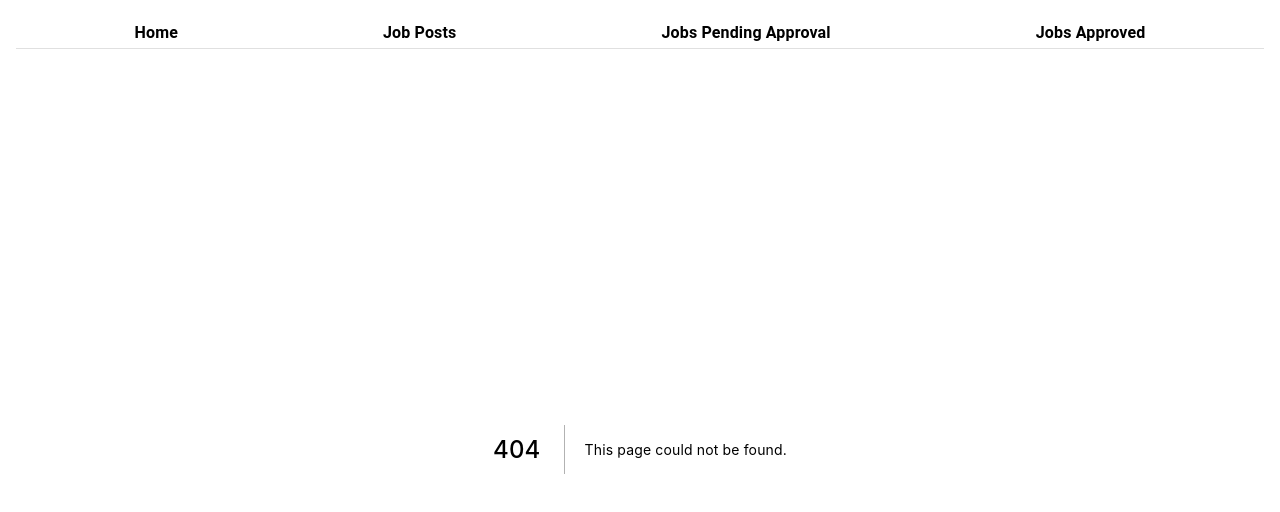
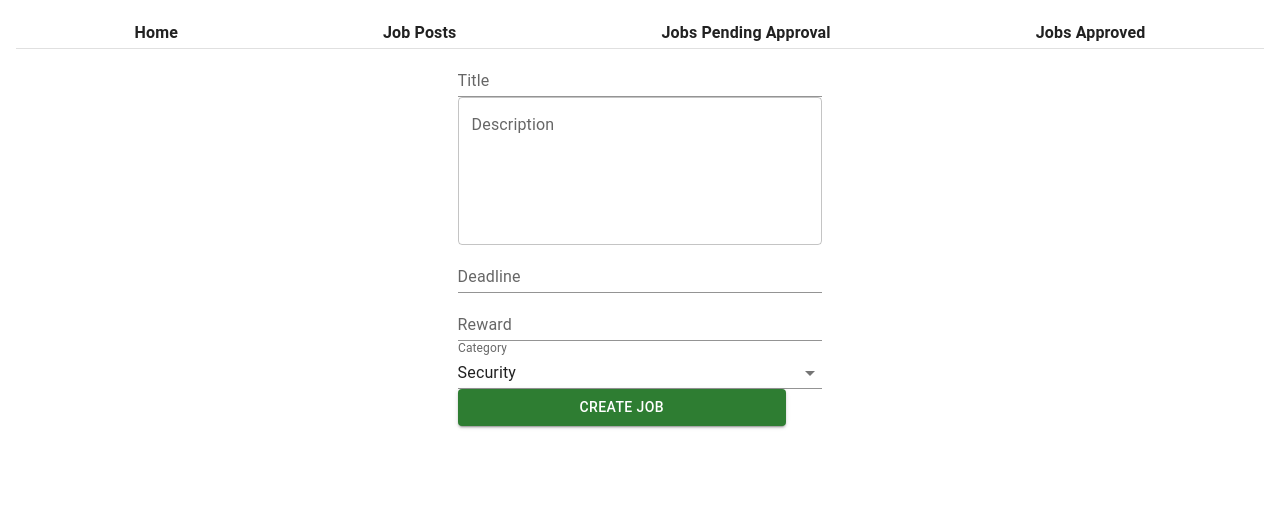
Before and after one commit to blackpintz/NFT-Dev-badge, a Next.js app: page /create-job in a window 1280 px wide. Before the commit this address had no page. Shown: the top 512 px of the page. Built offline with nearby package versions, Linux system fonts and the light colour scheme.

Commit message:
add create Job form.

```diff
--- /dev/null
+++ b/pages/create-job.js
@@ -0,0 +1,88 @@
+import { useState } from "react";
+import {ethers} from 'ethers';
+import {useRouter} from 'next/router';
+import Web3Modal from 'web3modal';
+import {TextField, Box, Button} from '@mui/material';
+import { makeStyles } from '@mui/styles';
+
+const useStyles = makeStyles({
+    form: {
+        width: "30%"
+    },
+    button: {
+        marginTop: "1rem",
+        width: "90%"
+    }
+})
+
+const categories = ["Security", "Testing", "DevOps"]
+
+import { nftaddress, jobPostAddress } from "../config";
+
+import Job from '../artifacts/contracts/Job.sol/Job.json';
+
+export default function CreateJob() {
+    const classes = useStyles();
+    const [formInput, updateFormInput] = useState({ reward: '', title: '', deadline: '', description: '', category: ''})
+    const router = useRouter()
+
+    async function createJobItem() {
+        const {reward, title, deadline, description, category} = formInput
+        const rewardInEth = ethers.utils.parseUnits(reward, 'ether')
+        const web3Modal = new Web3Modal()
+        const connection = await web3Modal.connect()
+        const provider = new ethers.providers.Web3Provider(connection)
+        const signer = provider.getSigner()
+
+        let contract = new ethers.Contract(jobPostAddress, Job.abi, signer)
+        let jobContract = await contract.createJobItem(nftaddress, title, rewardInEth , deadline, description, category)
+        let tx = await jobContract.wait()
+        // router.push('/')
+    }
+
+
+    return (
+        <Box sx={{display: 'flex', justifyContent: 'space-around', width: '95%', mx: 'auto'}}>
+            <div className={classes.form}>
+                <TextField
+                label="Title"
+                fullWidth
+                variant="standard"
+                onChange={e => updateFormInput({...formInput, title: e.target.value})}  />
+                <TextField
+                label="Description"
+                multiline rows={5}
+                fullWidth
+                variant="outlined"
+                onChange={e => updateFormInput({...formInput, description: e.target.value})}  />
+                <TextField
+                label="Deadline"
+                fullWidth
+                variant="standard"
+                onChange={e => updateFormInput({...formInput, deadline: e.target.value})} />
+                <TextField
+                label="Reward"
+                fullWidth
+                variant="standard"
+                onChange={e => updateFormInput({...formInput, reward: e.target.value})} />
+                <TextField label="Category" select  fullWidth variant="standard"
+                SelectProps={{
+                    native: true,
+                }}
+                onChange={e => updateFormInput({...formInput, category: e.target.value})}
+                >
+                    {categories.map((item, i) =>(
+                        <option key={i} value={item}>{item}</option>
+                    ))}
+                </TextField>
+                <Button
+                onClick={createJobItem}
+                className={classes.button}
+                variant="contained"
+                color="success">
+                    Create Job
+                </Button>
+            </div>
+        </Box>
+    )
+}
```
Also changed, not shown: pages/job_posts.js (+6 -7 lines), test/sample-test.js (+8 -2 lines), 1 other file (tests, documents, lock files or other folders).
